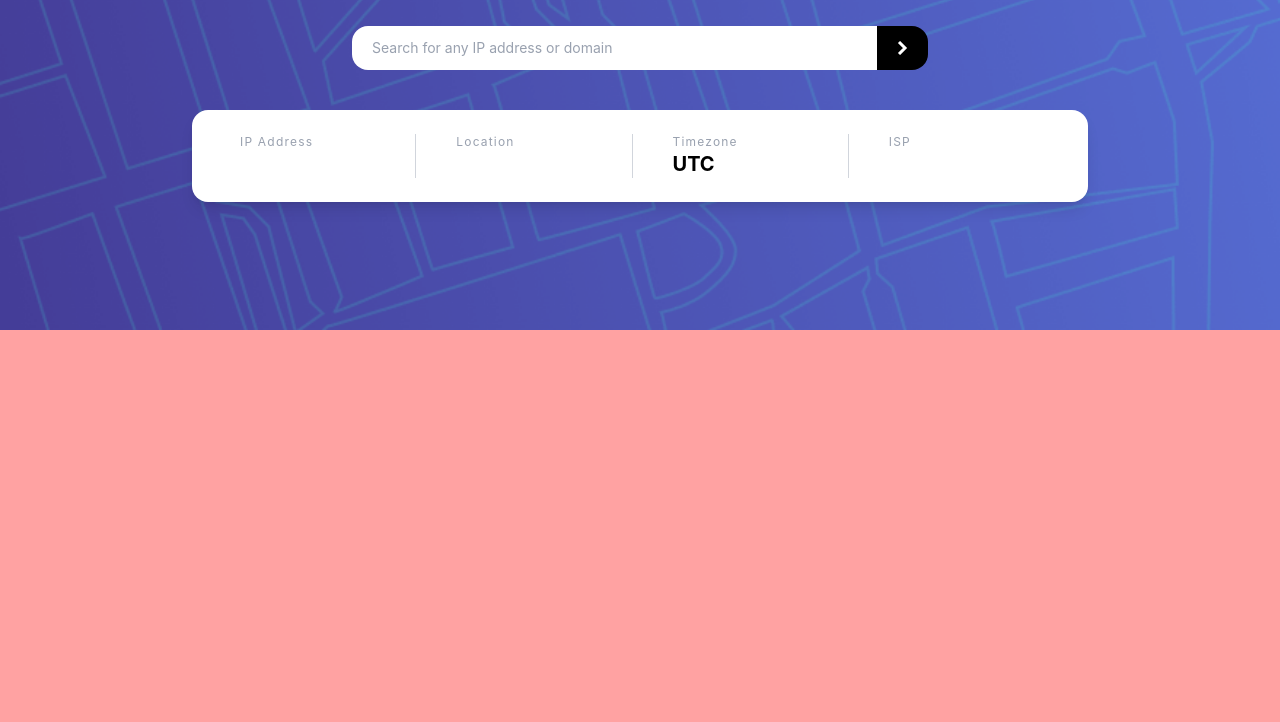
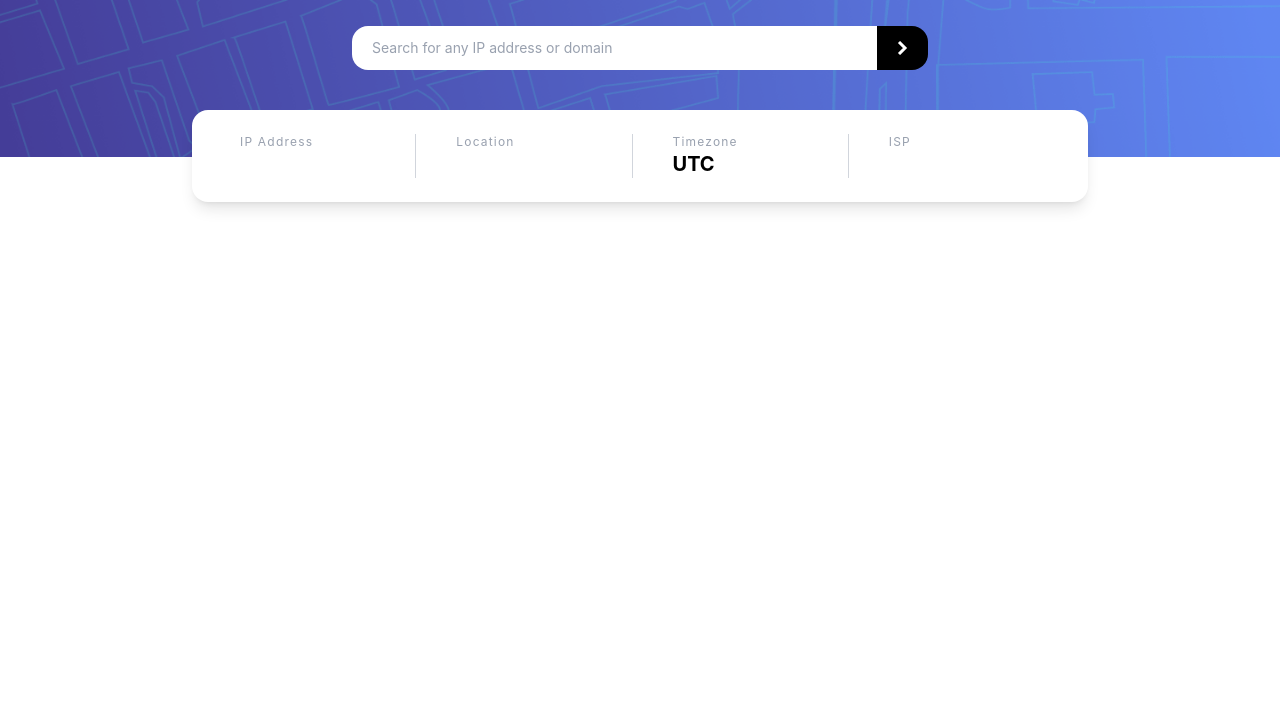
Before and after one commit to kdotsin/ip-address-tracker, a website: page src/index.html in a window 1280 px wide. Shown: the part 78-800 px from the top of the page. Drawn offline with nearby package versions, Linux system fonts and the light colour scheme; files that its build step writes are made by us from their sources.

Commit message:
fixed some structuring

```diff
--- a/src/index.html
+++ b/src/index.html
@@ -10,9 +10,8 @@
 
   <link href="./output.css" rel="stylesheet">
 </head>
-<body class="bg-red-300">
-
-  <main class="flex flex-col items-center justify-center gap-10 px-6 pt-8 pb-32 bg-img">
+<body>
+  <header class="flex flex-col items-center justify-center gap-10 px-6 pt-8 pb-32 bg-img">
     <h1 class="text-2xl font-medium text-white">IP Address Tracker</h1>
     <form class="mx-auto flex w-full max-w-xl">
       <input id="ip-search" type="text" class="ip-input" placeholder="Search for any IP address or domain">
@@ -41,8 +40,8 @@
         </div>
       </dl>
     </section>
-
-  </main>
+  </header>
+  <main id="map"></main>
 
 </body>
 </html>
--- a/src/input.css
+++ b/src/input.css
@@ -30,6 +30,6 @@
   }
 
   .bg-img {
-    @apply relative bg-cover bg-[url('./images/pattern-bg-mobile.png')] md:bg-[url('./images/pattern-bg-desktop.png')];
+    @apply relative bg-cover md:bg-size-[100%_235px] md:bg-no-repeat bg-[url('./images/pattern-bg-mobile.png')] md:bg-[url('./images/pattern-bg-desktop.png')];
   }
 }
```
